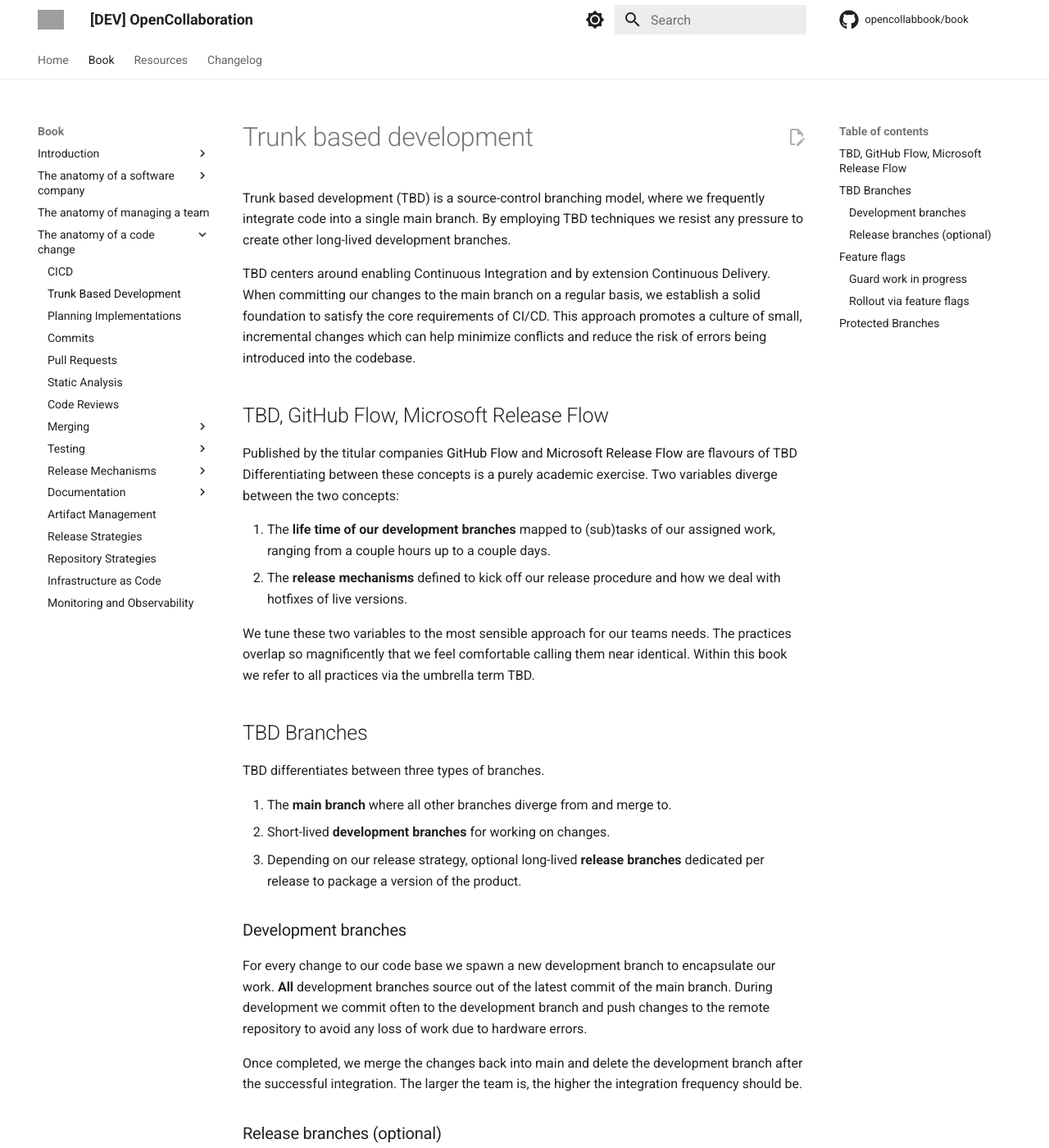
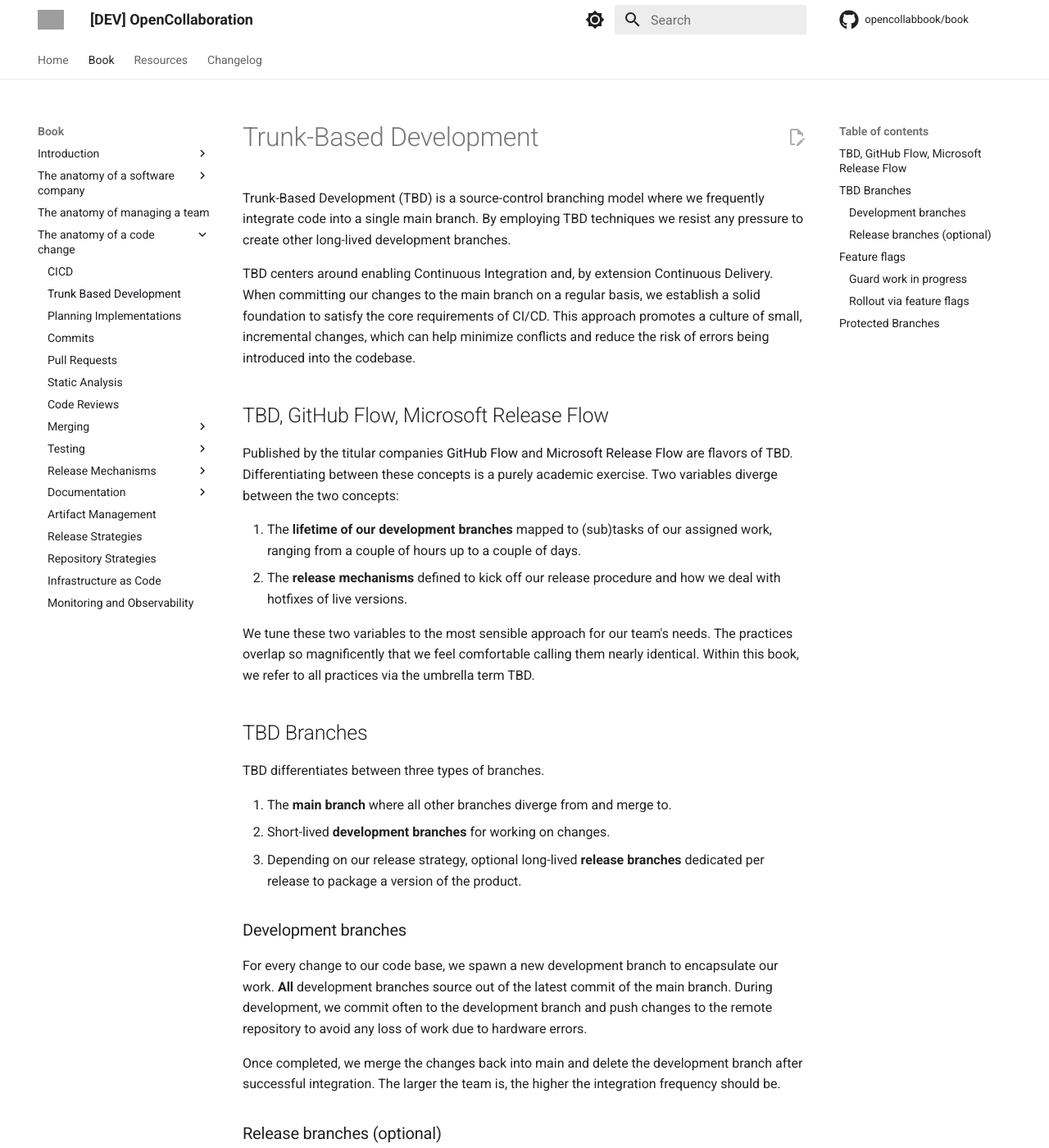
Before and after one commit to engineering-collaboration/book, an MkDocs documentation site: the page built from docs/book/anatomy-of-a-code-change/trunk-based-development.md, in a window 1280 px wide and 1400 px high. Shown: the whole window at 82% size. Built offline with MkDocs 1.6.1 and Material for MkDocs 9.7.7, drawn with Linux system fonts in a browser that asks for light colours; comment, search, counter and statistics services are not loaded; some of the changed text lies outside the part shown; grey boxes are pictures that could not be loaded.

Commit message:
Fix punctuation in tbd chapter

```diff
--- a/docs/book/anatomy-of-a-code-change/trunk-based-development.md
+++ b/docs/book/anatomy-of-a-code-change/trunk-based-development.md
@@ -3,20 +3,20 @@ title: Trunk based development
 description: Trunk based development (TBD) is a source-control branching model, where we frequently integrate code into a single main branch. By employing TBD techniques we resist any pressure to create other long-lived development branches.
 ---
 
-# Trunk based development
+# Trunk-Based Development
 
-Trunk based development (TBD) is a source-control branching model, where we frequently integrate code into a single main branch. By employing TBD techniques we resist any pressure to create other long-lived development branches.
+Trunk-Based Development (TBD) is a source-control branching model where we frequently integrate code into a single main branch. By employing TBD techniques we resist any pressure to create other long-lived development branches.
 
-TBD centers around enabling Continuous Integration and by extension Continuous Delivery. When committing our changes to the main branch on a regular basis, we establish a solid foundation to satisfy the core requirements of CI/CD. This approach promotes a culture of small, incremental changes which can help minimize conflicts and reduce the risk of errors being introduced into the codebase.
+TBD centers around enabling Continuous Integration and, by extension Continuous Delivery. When committing our changes to the main branch on a regular basis, we establish a solid foundation to satisfy the core requirements of CI/CD. This approach promotes a culture of small, incremental changes, which can help minimize conflicts and reduce the risk of errors being introduced into the codebase.
 
 ## TBD, GitHub Flow, Microsoft Release Flow
 
-Published by the titular companies [GitHub Flow](https://docs.github.com/en/get-started/quickstart/github-flow) and [Microsoft Release Flow](https://devblogs.microsoft.com/devops/release-flow-how-we-do-branching-on-the-vsts-team/) are flavours of TBD Differentiating between these concepts is a purely academic exercise. Two variables diverge between the two concepts:
+Published by the titular companies [GitHub Flow](https://docs.github.com/en/get-started/quickstart/github-flow) and [Microsoft Release Flow](https://devblogs.microsoft.com/devops/release-flow-how-we-do-branching-on-the-vsts-team/) are flavors of TBD. Differentiating between these concepts is a purely academic exercise. Two variables diverge between the two concepts:
 
-1. The **life time of our development branches** mapped to (sub)tasks of our assigned work, ranging from a couple hours up to a couple days.
+1. The **lifetime of our development branches** mapped to (sub)tasks of our assigned work, ranging from a couple of hours up to a couple of days.
 2. The **release mechanisms** defined to kick off our release procedure and how we deal with hotfixes of live versions.
 
-We tune these two variables to the most sensible approach for our teams needs. The practices overlap so magnificently that we feel comfortable calling them near identical. Within this book we refer to all practices via the umbrella term TBD.
+We tune these two variables to the most sensible approach for our team's needs. The practices overlap so magnificently that we feel comfortable calling them nearly identical. Within this book, we refer to all practices via the umbrella term TBD.
 
 ## TBD Branches
 
@@ -28,9 +28,9 @@ TBD differentiates between three types of branches.
 
 ### Development branches
 
-For every change to our code base we spawn a new development branch to encapsulate our work. **All** development branches source out of the latest commit of the main branch. During development we commit often to the development branch and push changes to the remote repository to avoid any loss of work due to hardware errors.
+For every change to our code base, we spawn a new development branch to encapsulate our work. **All** development branches source out of the latest commit of the main branch. During development, we commit often to the development branch and push changes to the remote repository to avoid any loss of work due to hardware errors.
 
-Once completed, we merge the changes back into main and delete the development branch after the successful integration. The larger the team is, the higher the integration frequency should be.
+Once completed, we merge the changes back into main and delete the development branch after successful integration. The larger the team is, the higher the integration frequency should be.
 
 ### Release branches (optional)
 
@@ -44,18 +44,18 @@ Feature flags are a software development technique that allows us to enable or d
 
 ### Guard work in progress
 
-Large features expand our ideal development branch lifetime of a couple days. We break these tasks down to subtasks and integrate our partially done feature work to our main branch periodically. This practice minimizes the risks and review effort of single massive merge requests. Using feature flags, we guard the execution of a set of instructions and prohibit any propagation to exposed UI's or API's.
+Large features expand our ideal development branch lifetime of a couple of days. We break these tasks down into subtasks and integrate our partially done feature work into our main branch periodically. This practice minimizes the risks and review effort of single massive merge requests. Using feature flags, we guard the execution of a set of instructions and prohibit any propagation to exposed UIs or APIs.
 
 <!-- vale Vale.Terms = NO -->
 ### Rollout via feature flags
 <!-- vale Vale.Terms = YES -->
 
-Feature flags enable us to devise strategies of releasing software features in a controlled and scalable manner by toggling the visibility and functionality of a feature without having to deploy new code to our application .
+Feature flags enable us to devise strategies of releasing software features in a controlled and scalable manner by toggling the visibility and functionality of a feature without having to deploy new code to our application.
 
-This allows our teams to experiment with new features, gradually roll out changes to a subset of users, and quickly disable a feature with unexpected consequences. Remotely toggling feature flags increases the speed and efficiency of our software delivery, while also providing greater control and stability.
+This allows our teams to experiment with new features, gradually roll out changes to a subset of users, and quickly disable a feature with unexpected consequences. Remotely toggling feature flags increases the speed and efficiency of our software delivery while also providing greater control and stability.
 
 ## Protected Branches
 
-Protected branches prevent unapproved integrations by authorizing <!-- vale write-good.Weasel = NO -->only<!-- vale write-good.Weasel = YES --> specified users or roles, termed *codeowners*, to apply changes. Limiting the authorized people fends off accidental or unintended commits until these have been reviewed and accepted before alterations are made to critical parts of a project.
+Protected branches prevent unapproved integrations by authorizing <!-- vale write-good.Weasel = NO -->only<!-- vale write-good.Weasel = YES --> specified users or roles, termed *code owners*, to apply changes. Limiting the authorized people fends off accidental or unintended commits until these have been reviewed and accepted before alterations are made to critical parts of a project.
 
-Deciding if and which branches are protected is our teams decision. Protecting branches is a tool for avoiding *accidental* breaking changes or deployments NOT for building hard dependencies to key personal into our development pipeline. Within teams we offer the option to override the branch protection. Blocking the deployment of an urgent hotfix because of a codeowner's vacation is suboptimal.
+Deciding if and which branches are protected is our team's decision. Protecting branches is a tool for avoiding *accidental* breaking changes or deployments NOT for building hard dependencies to key personnel into our development pipeline. Within teams, we offer the option to override the branch protection. Blocking the deployment of an urgent hotfix because of a code owner's vacation is suboptimal.
```
